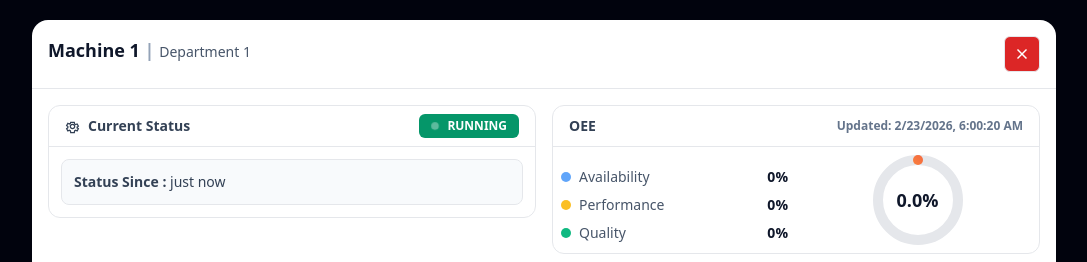
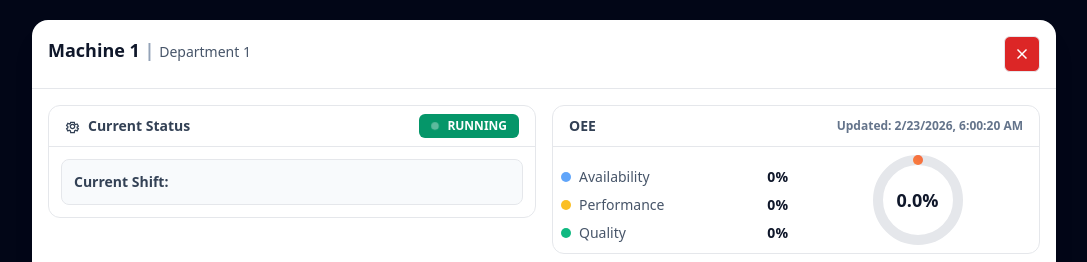
Before and after one commit to Harsha-MR/Factory-UI, a React (Vite) app: page /departments/1/machines/1 in a window 1280 px wide. Shown: the top 262 px of the page, without its empty margins (96-1183 px from the left). Built offline with nearby package versions, Linux system fonts and the light colour scheme; no server answers.

Commit message:
before demo changes

```diff
--- a/src/components/AppShell.jsx
+++ b/src/components/AppShell.jsx
@@ -2,9 +2,7 @@ import { Outlet } from "react-router-dom";
 import Header from "./header.jsx";
 import Footer from "./footer.jsx";
 import GlobalDownMachineAlerts from "./alerts/GlobalDownMachineAlerts.jsx";
-import { useLocation } from "react-router-dom";
-
-import { useNavigate } from "react-router-dom";
+import { useLocation, useNavigate } from "react-router-dom";
 
 export default function AppShell() {
   const navigate = useNavigate();
@@ -26,8 +24,6 @@ export default function AppShell() {
     <div className="flex min-h-screen flex-col bg-slate-950 text-gray-900">
       <GlobalDownMachineAlerts />
       {!hideHeader && <Header />}
-
-      {/* REMOVE TOP/BOTTOM PADDING HERE */}
       <main className="flex-1 pt-0 pb-0">
         <div className="app-container">
           <Outlet />
--- a/src/components/dashboard/MachineDetailsModal.jsx
+++ b/src/components/dashboard/MachineDetailsModal.jsx
@@ -283,7 +283,7 @@ export default function MachineDetailsModal({ machine, context, fetchedAt, onClo
   }, [machine?.deviceId, machine?.deviceName, machine?.id, context?.customerId, context?.customer?.id])
 
   // Auto-refresh all data every 60 seconds to keep modal showing live data
-  useEffect(() => {
+   useEffect(() => {
     const deviceID = machine?.deviceId || machine?.deviceName || machine?.id
     const custID = context?.customerId || context?.customer?.id || 'GPBUM'
 
@@ -419,12 +419,12 @@ export default function MachineDetailsModal({ machine, context, fetchedAt, onClo
 
   return (
     <div className="fixed inset-0 z-50 flex items-center justify-center">
-      <button
+      { /* <button
         type="button"
         className="absolute inset-0 bg-black/40 "
         aria-label="Close"
         onClick={onClose}
-      />
+      /> */}
 
       <div
         role="dialog"
@@ -519,8 +519,8 @@ export default function MachineDetailsModal({ machine, context, fetchedAt, onClo
                 <div className="p-3">
                   <div className="rounded-lg border bg-slate-50 px-3 py-3 text-sm text-slate-700">
                     <div>
-                      <span className="mt-0.5 text-slate font-semibold">Status Since : </span>
-                      <span className="mt-0.5">{updatedAtText}</span>
+                      <span className="mt-0.5 text-slate font-semibold">Current Shift: </span>
+                      {/* <span className="mt-0.5">{updatedAtText}</span> */}
                     </div>
 
 
```
